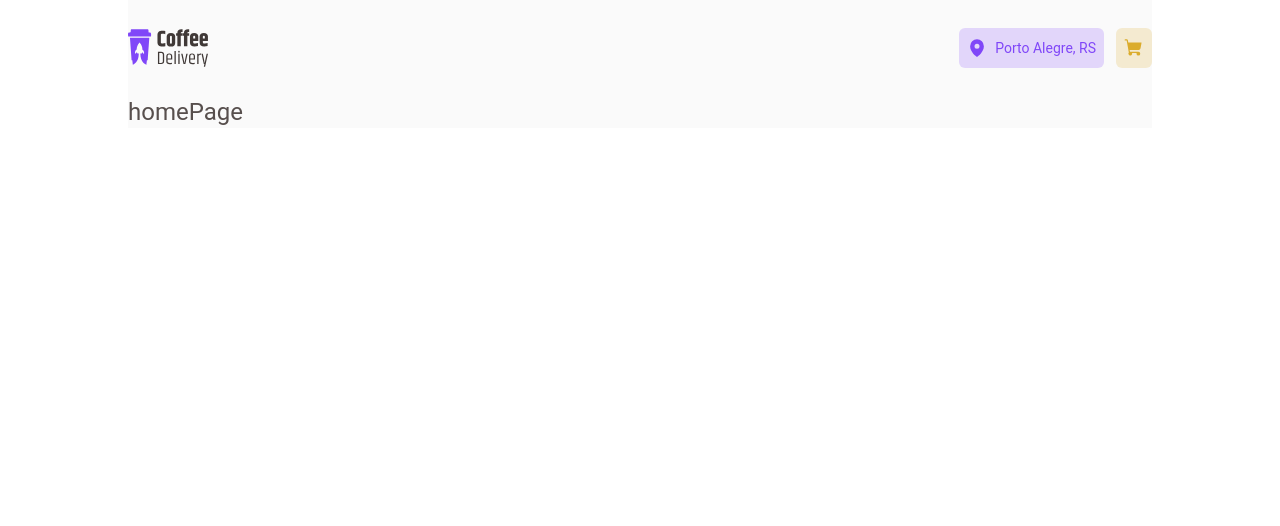
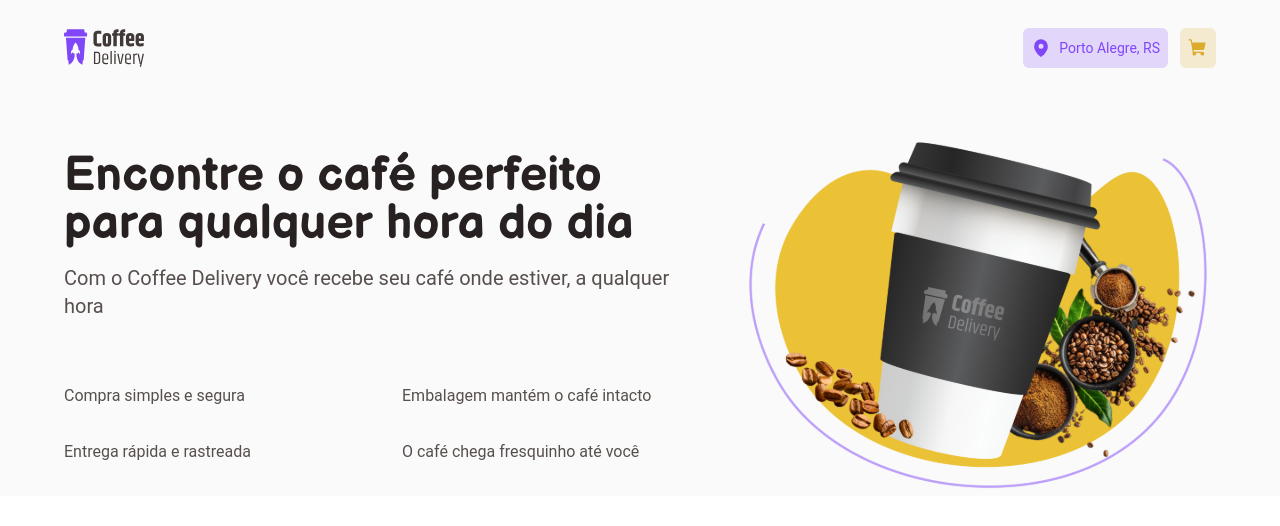
Before and after one commit to CaioLima10/coffee-delivery, a React (Vite) app: page / in a window 1280 px wide. Shown: the top 526 px of the page. Built offline with nearby package versions, Linux system fonts and the light colour scheme.

Commit message:
feat: add font text and img

```diff
--- a/index.html
+++ b/index.html
@@ -4,6 +4,12 @@
     <meta charset="UTF-8" />
     <link rel="icon" type="image/svg+xml" href="/vite.svg" />
     <meta name="viewport" content="width=device-width, initial-scale=1.0" />
+    <link rel="preconnect" href="https://fonts.googleapis.com" />
+    <link rel="preconnect" href="https://fonts.gstatic.com" crossorigin />
+    <link
+      href="https://fonts.googleapis.com/css2?family=Balsamiq+Sans:ital,wght@0,400;0,700;1,400;1,700&display=swap"
+      rel="stylesheet"
+    />
     <title>Coffee Delivery</title>
   </head>
   <body>
--- a/src/App.tsx
+++ b/src/App.tsx
@@ -5,7 +5,7 @@
   return (
     <main
       className="bg-baseBackground text-baseText
-                      antialiased font-roboto text-2xl w-full max-w-5xl flex items-center mx-auto"
+                  antialiased font-roboto text-2xl w-full flex items-center justify-center mx-auto"
     >
       <BrowserRouter>
         <Router />
--- a/src/components/header/index.tsx
+++ b/src/components/header/index.tsx
@@ -3,7 +3,7 @@
 
 export function Header() {
   return (
-    <header className="w-screen max-w-5xl h-24 flex items-center justify-center ">
+    <header className="w-screen max-w-6xl h-24 flex items-center justify-center bg-baseBackground">
       <div className="w-full flex items-center justify-between">
         <img className="w-20 h-10" src={CoffeeLogoImg} alt="LOGO-DO-COFFEE" />
         <div className=" flex items-center gap-3">
--- /dev/null
+++ b/src/pages/home/components/intro/index.tsx
@@ -0,0 +1,24 @@
+import ImgCoffeDelivery from "../../../../assets/img-coffee-delivery.svg";
+
+export function Intro() {
+  return (
+    <section className="flex items-center justify-between max-w-6xl gap-8 mx-auto mt-10">
+      <div>
+        <h1 className="font-balsamiq text-5xl font-bold text-baseTitle">
+          Encontre o café perfeito para qualquer hora do dia
+        </h1>
+        <p className="text-xl mt-4 ">
+          Com o Coffee Delivery você recebe seu café onde estiver, a qualquer
+          hora
+        </p>
+        <ul className="grid grid-cols-2 gap-8 mt-16 mb-4 text-base">
+          <li>Compra simples e segura</li>
+          <li>Embalagem mantém o café intacto</li>
+          <li>Entrega rápida e rastreada</li>
+          <li>O café chega fresquinho até você</li>
+        </ul>
+      </div>
+      <img src={ImgCoffeDelivery} alt="IMG-COFFEE" />
+    </section>
+  );
+}
--- a/src/pages/home/index.tsx
+++ b/src/pages/home/index.tsx
@@ -1,3 +1,9 @@
+import { Intro } from "./components/intro";
+
 export function HomePage() {
-  return <div>homePage</div>;
+  return (
+    <div className="bg-baseBackground">
+      <Intro />
+    </div>
+  );
 }
--- a/tailwind.config.js
+++ b/tailwind.config.js
@@ -24,7 +24,7 @@
     fontFamily: {
       sans: ["ui-sans-serif", "system-ui"],
       roboto: ["Roboto", "sans-serif"],
-      baloo: ["baloo", "sans-serif"],
+      balsamiq: ["Balsamiq Sans", "sans-serif"],
     },
     extend: {},
   },
```
Also changed, not shown: src/assets/img-coffee-delivery.svg (added), src/components/infoWithIcon/index.tsx (added).
